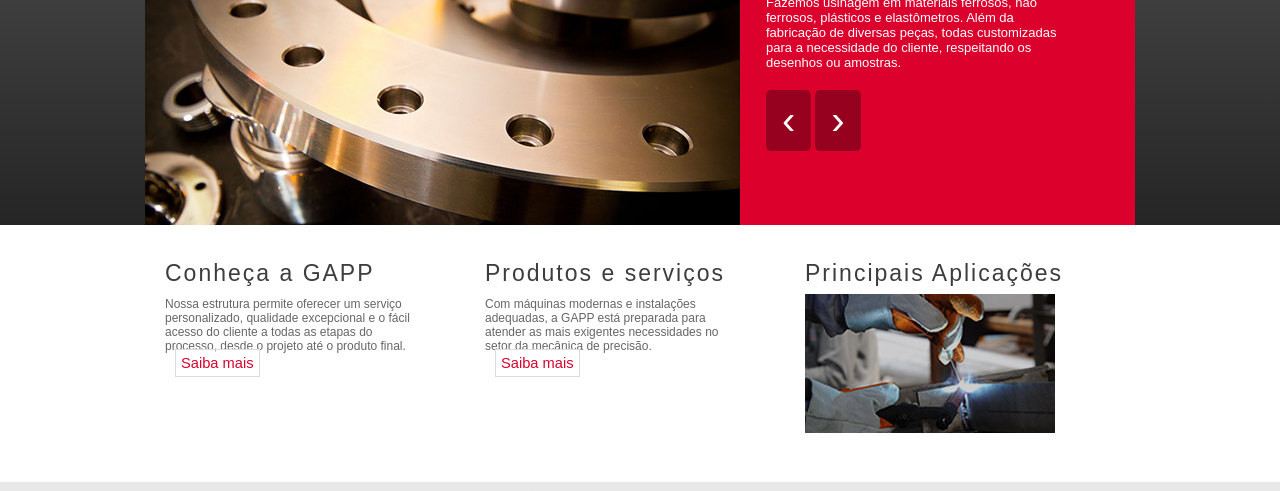
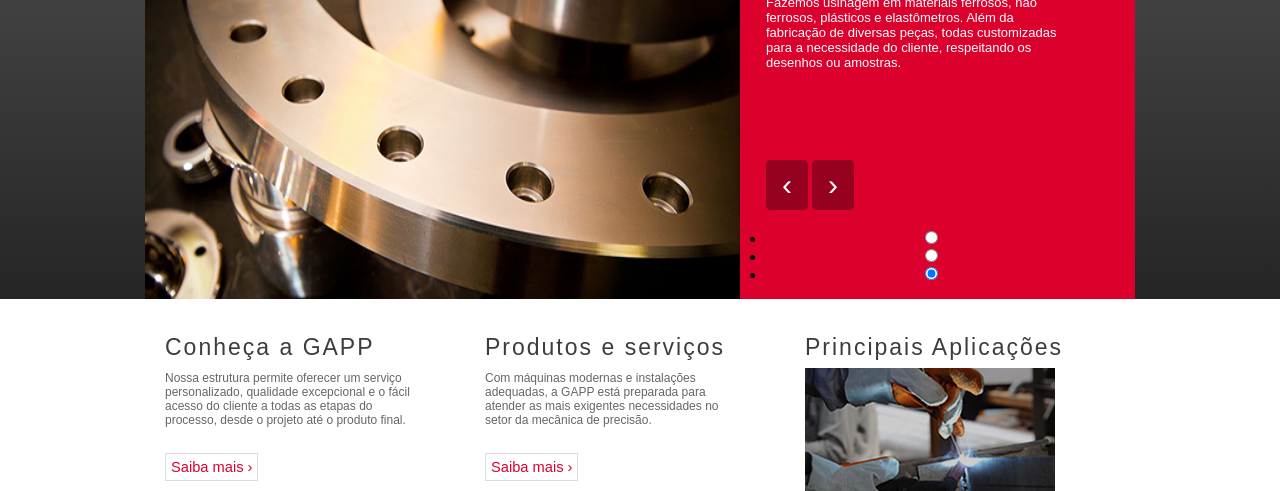
Before and after one commit to casscannelle/psd-html, a plain HTML site: page index.html in a window 1280 px wide. Shown: the part 220-711 px from the top of the page. Drawn offline with Linux system fonts and the light colour scheme; a web font is replaced by a local one.

Commit message:
carrossel

```diff
--- a/css/style.css
+++ b/css/style.css
@@ -129,6 +129,7 @@ p {
     font-style: normal;
     padding-right: 30px;
     padding-top: 10px;
+    padding-bottom: 30px;
 }
 
 a {
@@ -142,10 +143,11 @@ a {
     display: inline-block;
     background-color: #970120;
     color: rgb(255, 255, 255);
-    font-size: 40px;
+    font-size: 30px;
     padding: 8px 16px;
     border-radius: 10%;
     line-height: -10px;
+    margin-top: 50px;
 
   }
 
@@ -184,7 +186,6 @@ a {
     line-height: 15.6pt;
     padding: 5px;
     text-decoration: none;
-    margin: 10px;
 
 }
 
@@ -242,3 +243,15 @@ footer{
     text-align: right;
     padding-top: 20px;
 }
+
+.col-6 {
+    width: 50%;
+    text-align: left;
+    margin-top: 20px;
+}
+
+.col-7 {
+    width: 50%;
+    text-align: right;
+    padding-top: 20px;
+}
--- a/index.html
+++ b/index.html
@@ -30,8 +30,29 @@
             <div class="destaque">
                 <h1>Ferramentaria</h1>
                 <h3>Fazemos usinagem em materiais ferrosos, não ferrosos, plásticos e elastômetros. Além da fabricação de diversas peças, todas customizadas para a necessidade do cliente, respeitando os desenhos ou amostras.</h3>
+                <div class="row">
+                <div class='col-6'>
                 <a href="#" class="previous">&#8249;</a>
                 <a href="#" class="previous">&#8250;</a>
+                </div>
+                <div class='col-7'>
+                    <ul id="carousel">
+                        <li>
+                            <!-- Nav Arrows -->
+                            <input type="radio" id="s1" name="num" checked="true" />
+                            <label class="bullet" for="s1"></label>
+                        </li>
+                        <li>
+                            <input type="radio" id="s1" name="num" checked="true" />
+                            <label class="bullet" for="s1"></label>
+                        </li>
+                        <li>
+                            <input type="radio" id="s1" name="num" checked="true" />
+                            <label class="bullet" for="s1"></label>
+                        </li>
+                    </ul>
+                </div>
+            </div>
             </div>
         </section>
     </section>
@@ -41,12 +62,12 @@
              <div class="col">
                 <h2>Conheça a GAPP</h2>
                 <p>Nossa estrutura permite oferecer um serviço personalizado, qualidade excepcional e o fácil acesso do cliente a todas as etapas do processo, desde o projeto até o produto final.</p>
-                <a href="#" class="btn-saiba-mais">Saiba mais</a>
+                <a href="#" class="btn-saiba-mais">Saiba mais &#8250;</a>
                </div>
                <div class="col">
                 <h2>Produtos e serviços</h2>
                 <p>Com máquinas modernas e instalações adequadas, a GAPP está preparada para atender as mais exigentes necessidades no setor da mecânica de precisão.</p>
-                <a href="#" class="btn-saiba-mais">Saiba mais</a>
+                <a href="#" class="btn-saiba-mais">Saiba mais &#8250;</a>
                 </div>
                 <div class="col">
                 <h2>Principais Aplicações</h2>
```
